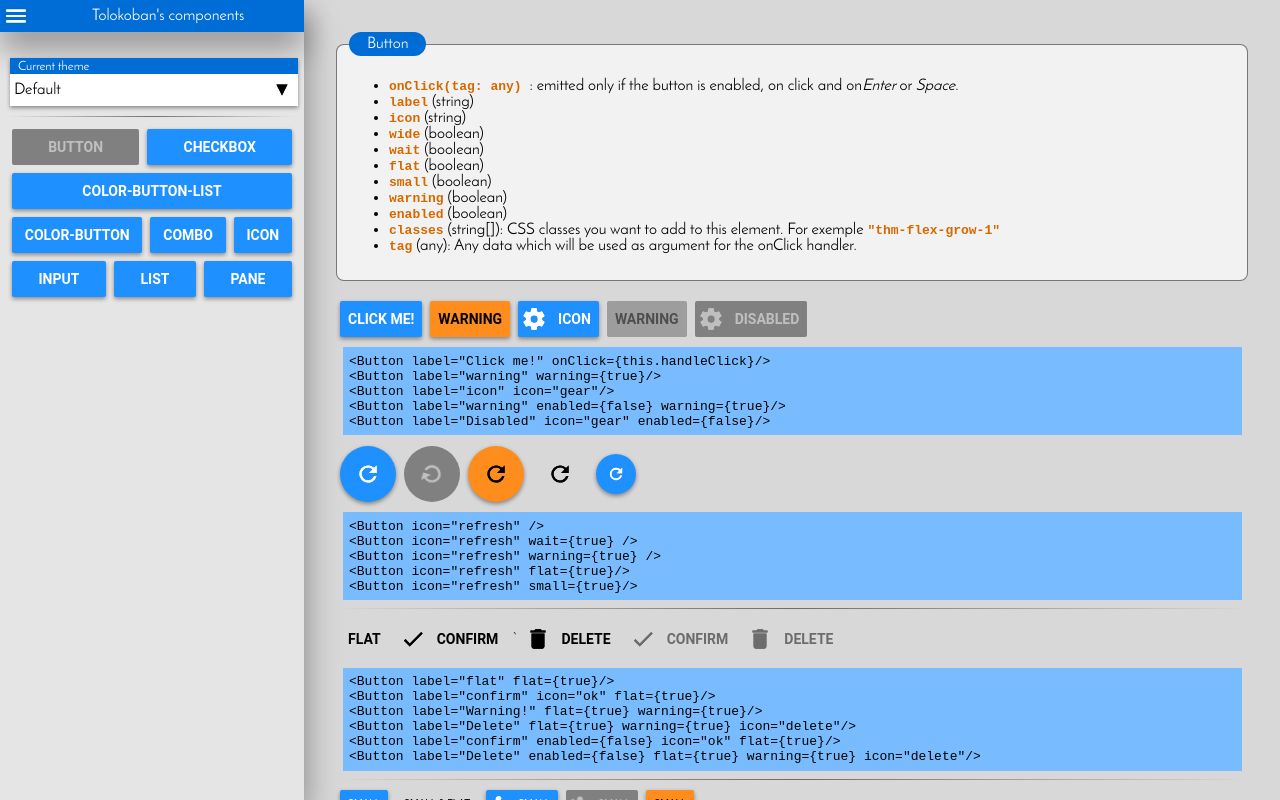
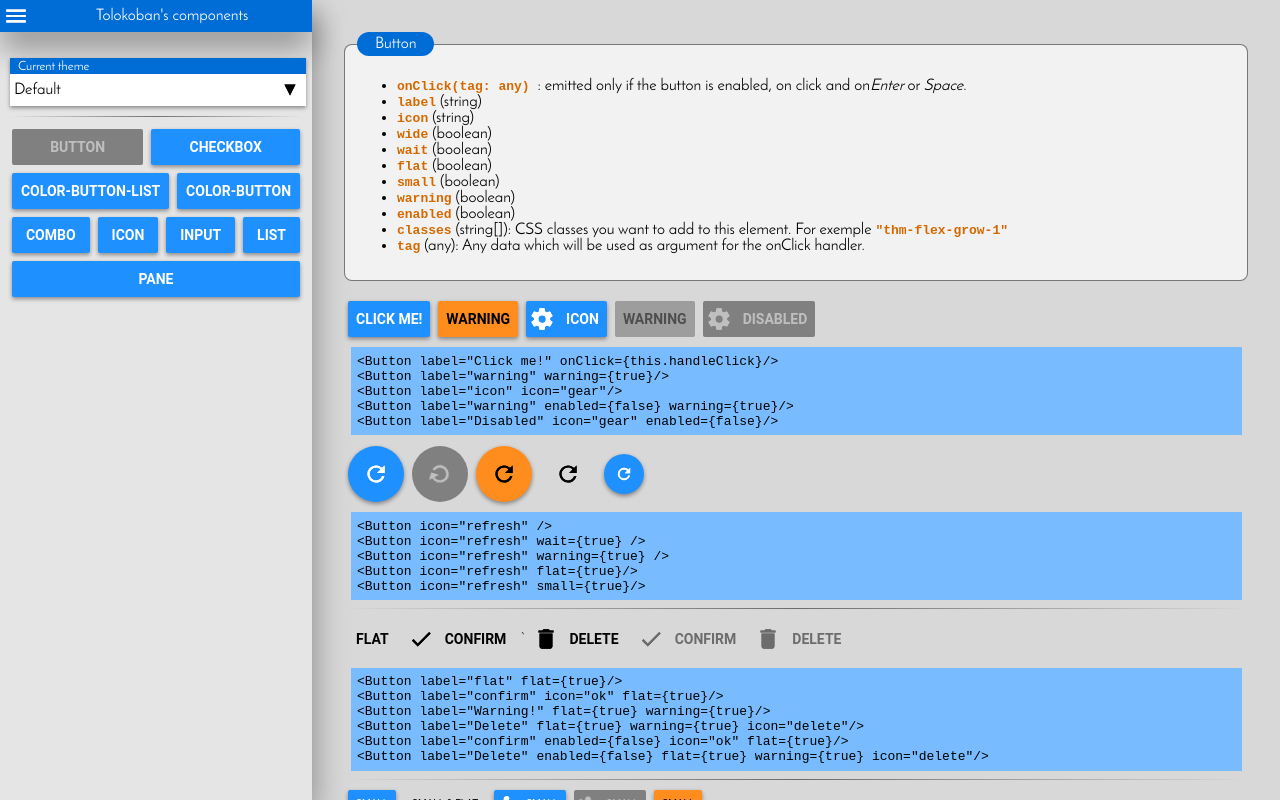
Before and after one commit to tolokoban/tfw-react-components, a React (Create React App) app: page / in a window 1280 px wide. Built offline with nearby package versions, Linux system fonts and the light colour scheme.

Commit message:
Restore saved theme

```diff
--- a/src/App.tsx
+++ b/src/App.tsx
@@ -27,6 +27,7 @@ export default class App extends React.Component<{}, IAppState> {
         super(props);
         this.handleThemeChange = this.handleThemeChange.bind(this);
         this.state = Storage.local.get("state", { page: "button", theme: "default", showmenu: true });
+        Theme.apply(this.state.theme);
     }
 
     componentDidUpdate() {
@@ -97,9 +98,8 @@ export default class App extends React.Component<{}, IAppState> {
 Theme.register("default", { bgP: "#1e90ff", bgS: "#ff8d1e", bg3: "#fff" });
 Theme.register("ebony", {
     white: "#fda", black: "#420",
-    bg0: "#febb77", bg1: "#fecf9f", bg2: "#fee3c7", bg3: "#fef8ef",
-    bgP: "#630", bgS: "#b35900"
+    bg0: "#febb77", bg3: "#fee3c7",
+    bgP: "#630", bgS: "#d36900"
 });
 Theme.register("fruity", { bgP: "#900", bgS: "#faa", bg3: "#daa", white: "#fed" });
 Theme.register("dark", { bgP: "#059335", bg0: "#000", white: "#ccc" });
-Theme.apply("default");
--- a/src/tfw/layout/sidemenu.css
+++ b/src/tfw/layout/sidemenu.css
@@ -7,7 +7,7 @@ div.tfw-layout-sidemenu {
   width       : 100%;
   height      : 100%;
   overflow    : hidden;
-  --menu-width: 304px;
+  --menu-width: 312px;
 }
 div.tfw-layout-sidemenu > * {
   position: absolute;
```
